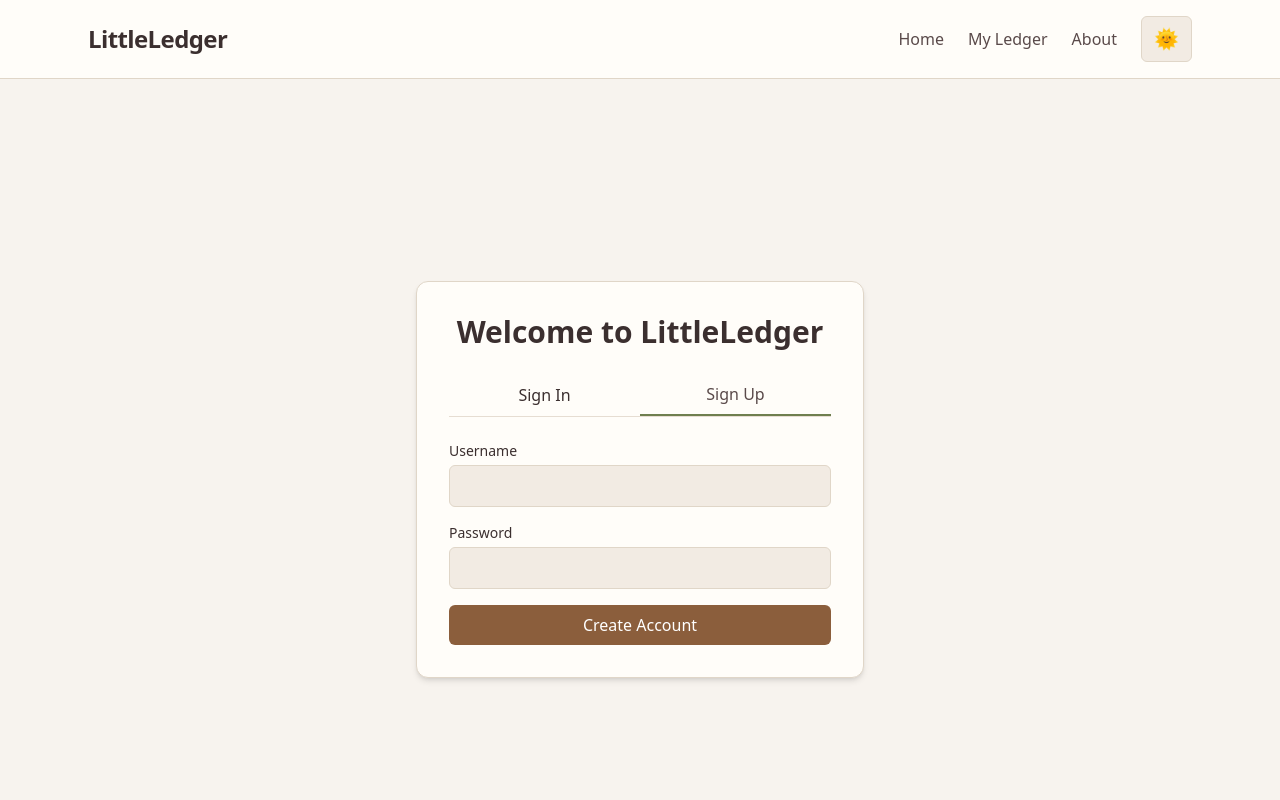
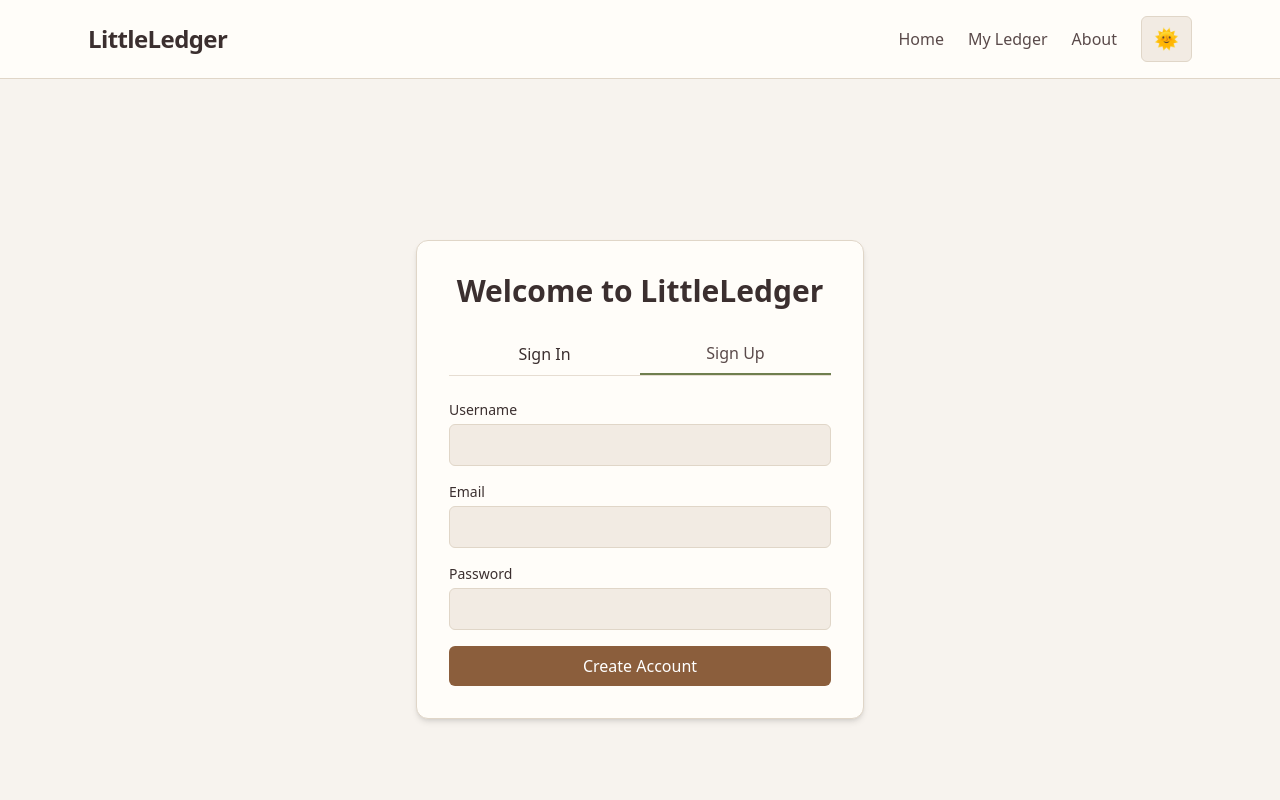
Before and after one commit to chenkv/Little-Ledger, a Next.js app: page /login in a window 1280 px wide. Both pictures are taken after a click on the button "Sign Up". Shown: the top 800 px of the page. Built offline with nearby package versions, Linux system fonts and the light colour scheme.

Commit message:
feat: login page field auth and calling login and register endpoints

```diff
--- a/app/login/page.tsx
+++ b/app/login/page.tsx
@@ -1,17 +1,94 @@
 "use client";
 
 import { useState, useEffect } from "react";
+import { useRouter } from "next/navigation";
+import { SignupFormSchema, prettifyError } from '@/app/lib/definitions'
 
 export default function LoginPage() {
   const [loginTab, setLoginTab] = useState<"login" | "register">("login");
-  const [formData, setFormData] = useState<{ username: string; password: string }>({ username: "", password: "" });
+  const [formData, setFormData] = useState<{ username: string; email: string; password: string }>({ username: "", email: "", password: "" });
+  const [formMessage, setFormMessage] = useState<string | null>(null);
 
-  function handleSubmit(e: React.SubmitEvent<HTMLFormElement>) {
+  useEffect(() => {
+    setFormMessage(null); // Clear form message when switching tabs
+    setFormData({ username: "", email: "", password: "" }); // Clear form data when switching tabs
+  }, [loginTab]);
+
+  const router = useRouter();
+
+  async function handleLoginSubmit(e: React.SubmitEvent<HTMLFormElement>) {
     e.preventDefault(); // prevent page reload
 
-    console.log(`Form submitted: ${loginTab}`);
-    console.log("Username:", formData.username);
-    console.log("Password:", formData.password);
+    if (!formData.email || !formData.password) {
+      setFormMessage("Email and password are required");
+      return;
+    }
+
+    setFormMessage(null);
+
+    try {
+      const res = await fetch("/api/user/login", {
+        method: "POST",
+        headers: { "Content-Type": "application/json" },
+        credentials: "same-origin",
+        body: JSON.stringify({ email: formData.email, password: formData.password }),
+      });
+
+      let payload: any = null;
+      try { payload = await res.json(); } catch (_) { payload = null; }
+
+      if (res.ok) {
+
+        router.push("/home");
+      } else {
+        setFormMessage(payload?.error || payload?.message || "Login failed");
+      }
+    } catch (err) {
+      setFormMessage("Network error");
+    }
+  }
+
+  async function handleRegisterSubmit(e: React.SubmitEvent<HTMLFormElement>) {
+    e.preventDefault(); // prevent page reload
+
+    if (!formData.email || !formData.username || !formData.password) {
+      setFormMessage("All fields are required");
+      return;
+    }
+
+    const validatedFields = SignupFormSchema.safeParse({
+      username: formData.username,
+      email: formData.email,
+      password: formData.password,
+    })
+
+    // If any form fields are invalid, return early
+    if (!validatedFields.success) {
+      setFormMessage(prettifyError(validatedFields));
+      return;
+    }
+
+    setFormMessage(null);
+
+    try {
+      const res = await fetch("/api/user/register", {
+        method: "POST",
+        headers: { "Content-Type": "application/json" },
+        credentials: "same-origin",
+        body: JSON.stringify({ username: formData.username, email: formData.email, password: formData.password }),
+      });
+
+      let payload: any = null;
+      try { payload = await res.json(); } catch (_) { payload = null; }
+
+      if (res.ok) {
+        router.push("/home");
+      } else {
+        setFormMessage(payload?.error || payload?.message || "Registration failed");
+      }
+    } catch (err) {
+      setFormMessage("Network error");
+    }
   }
 
   return (
@@ -40,6 +117,7 @@ export default function LoginPage() {
             className={`
               flex-1 py-2 text-center font-medium
               text-(--text) hover:bg-(--card)
+              hover:cursor-pointer
               dark:text-(--text-dark) dark:hover:bg-(--card-dark)
               transition
               ${loginTab === "login" ? "border-b-2 border-(--accent)" : ""}
@@ -55,6 +133,7 @@ export default function LoginPage() {
               flex-1 py-2 text-center font-medium
               text-(--text-secondary) dark:text-(--text-secondary-dark)
               hover:bg-(--card) dark:hover:bg-(--card-dark)
+              hover:cursor-pointer
               transition
               ${loginTab === "register" ? "border-b-2 border-(--accent)" : ""}
             `}
@@ -66,11 +145,11 @@ export default function LoginPage() {
 
         {/* Form */}
         {loginTab === "login" ? (
-          <form onSubmit={handleSubmit} className="space-y-4">
+          <form onSubmit={handleLoginSubmit} className="space-y-4">
             <div>
-              <label className="block mb-1 text-sm">Username</label>
+              <label className="block mb-1 text-sm">Email</label>
               <input
-                type="text"
+                type="email"
                 className="
                   w-full px-3 py-2 rounded-md
                   bg-(--card) border border-(--border)
@@ -78,9 +157,9 @@ export default function LoginPage() {
                   dark:bg-(--card-dark) dark:border-(--border-dark) dark:text-(--text-dark)
                   focus:outline-none focus:ring-2 focus:ring-(--accent)
                 "
-                value={formData.username}
+                value={formData.email}
                 onChange={(e) =>
-                  setFormData({ ...formData, username: e.target.value })
+                  setFormData({ ...formData, email: e.target.value })
                 }
               />
             </div>
@@ -103,6 +182,12 @@ export default function LoginPage() {
               />
             </div>
 
+            {formMessage && (
+              <div className="text-center text-sm text-(--text-danger) dark:text-(--text-danger-dark) whitespace-pre-wrap">
+                {formMessage}
+              </div>
+            )}
+
             <button
               type="submit"
               className="
@@ -116,7 +201,7 @@ export default function LoginPage() {
             </button>
           </form>
         ) : (
-          <form onSubmit={handleSubmit} className="space-y-4">
+          <form onSubmit={handleRegisterSubmit} className="space-y-4">
             <div>
               <label className="block mb-1 text-sm">Username</label>
               <input
@@ -131,6 +216,24 @@ export default function LoginPage() {
                 value={formData.username}
                 onChange={(e) =>
                   setFormData({ ...formData, username: e.target.value })
+                }
+              />
+            </div>
+
+            <div>
+              <label className="block mb-1 text-sm">Email</label>
+              <input
+                type="email"
+                className="
+                  w-full px-3 py-2 rounded-md
+                  bg-(--card) border border-(--border)
+                  text-(--text)
+                  dark:bg-(--card-dark) dark:border-(--border-dark) dark:text-(--text-dark)
+                  focus:outline-none focus:ring-2 focus:ring-(--accent)
+                "
+                value={formData.email}
+                onChange={(e) =>
+                  setFormData({ ...formData, email: e.target.value })
                 }
               />
             </div>
@@ -153,6 +256,12 @@ export default function LoginPage() {
               />
             </div>
 
+            {formMessage && (
+              <div className="text-center text-sm text-(--text-danger) dark:text-(--text-danger-dark) whitespace-pre-wrap">
+                {formMessage}
+              </div>
+            )}
+
             <button
               type="submit"
               className="
```
